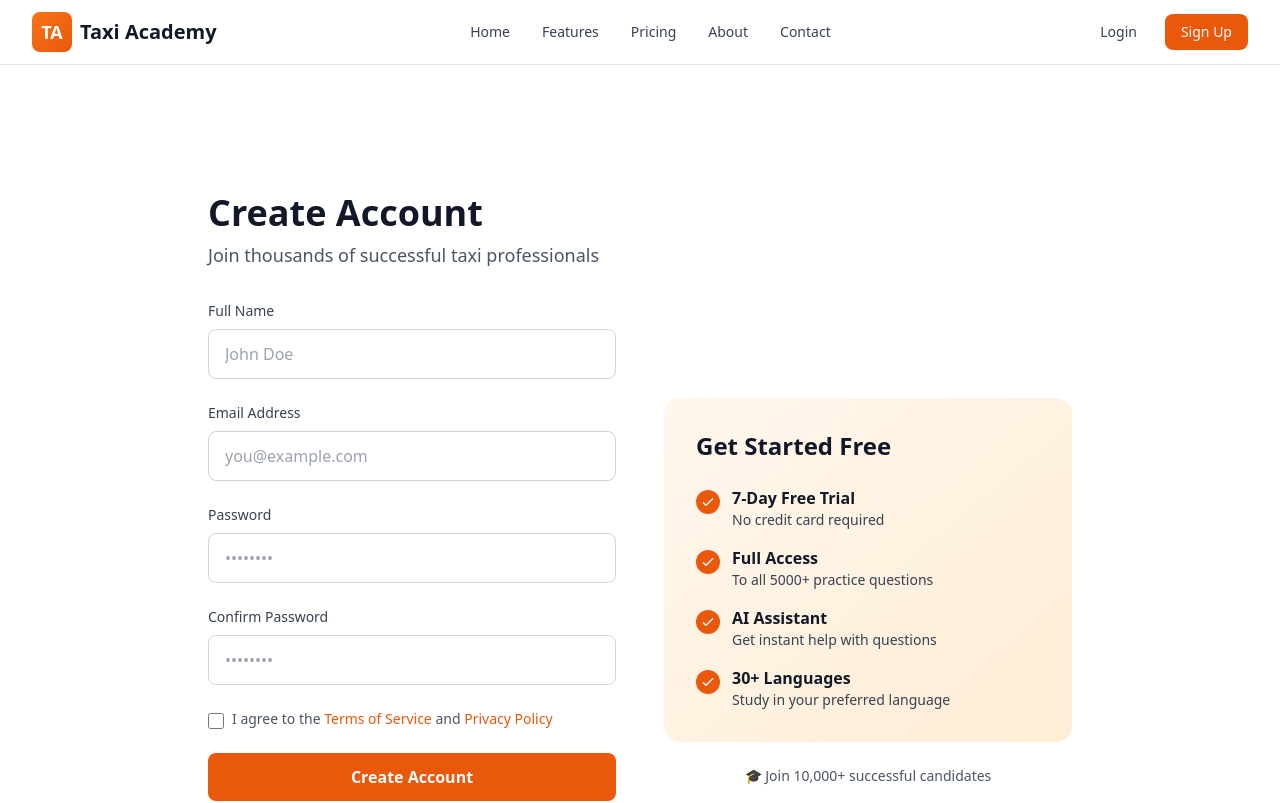
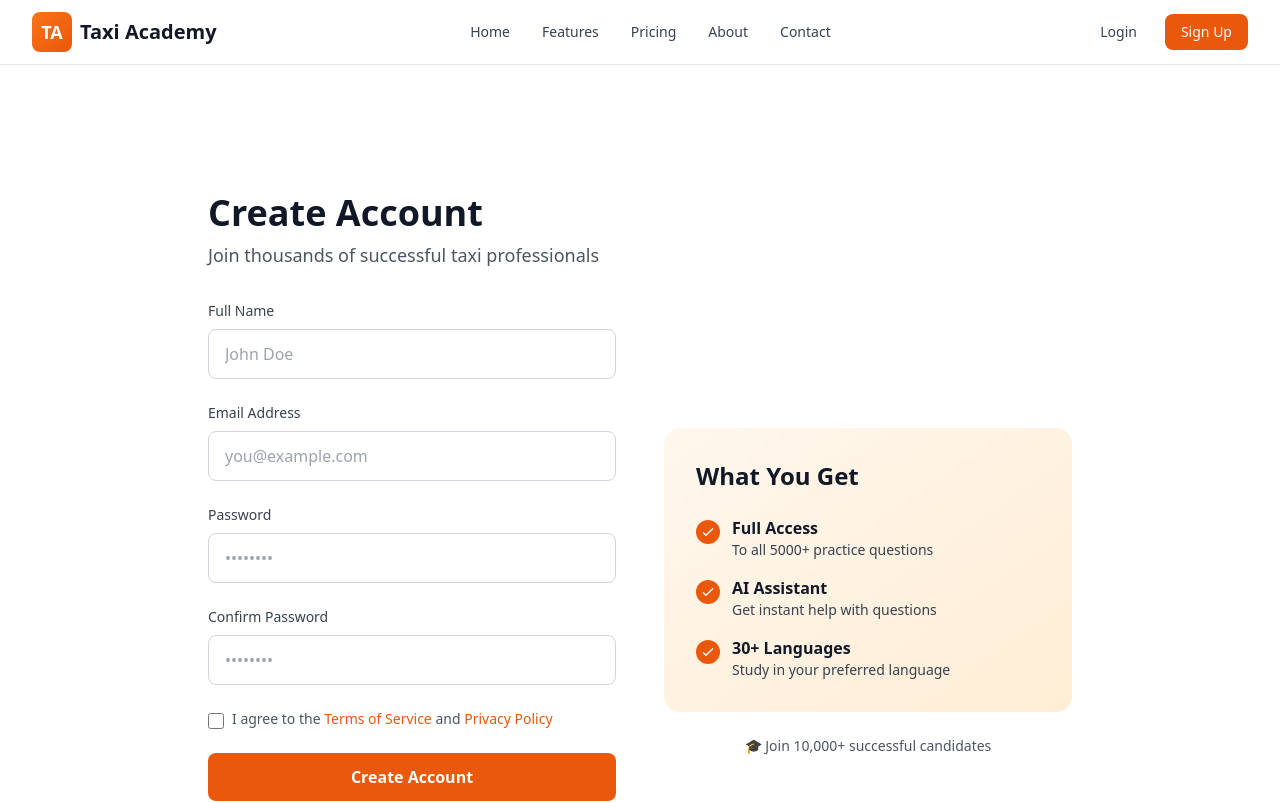
Before and after one commit to Ahmed19000810/wolverhampton-taxi-academy, a React (Vite) app: page /register in a window 1280 px wide. Shown: the top 803 px of the page. Built offline with nearby package versions, Linux system fonts and the light colour scheme.

Commit message:
Remove 7-day free trial messaging from registration page

```diff
--- a/client/pages/Register.tsx
+++ b/client/pages/Register.tsx
@@ -162,34 +162,9 @@ export default function Register() {
             <div className="space-y-6">
               <div className="bg-gradient-to-br from-orange-50 to-orange-100 dark:from-orange-900 dark:to-orange-800 rounded-2xl p-8">
                 <h3 className="text-2xl font-bold text-gray-900 dark:text-white mb-6">
-                  Get Started Free
+                  What You Get
                 </h3>
                 <ul className="space-y-4">
-                  <li className="flex items-start gap-3">
-                    <div className="w-6 h-6 bg-orange-600 rounded-full flex items-center justify-center flex-shrink-0 mt-1">
-                      <svg
-                        className="w-4 h-4 text-white"
-                        fill="none"
-                        stroke="currentColor"
-                        viewBox="0 0 24 24"
-                      >
-                        <path
-                          strokeLinecap="round"
-                          strokeLinejoin="round"
-                          strokeWidth={2}
-                          d="M5 13l4 4L19 7"
-                        />
-                      </svg>
-                    </div>
-                    <div>
-                      <p className="font-semibold text-gray-900 dark:text-white">
-                        7-Day Free Trial
-                      </p>
-                      <p className="text-gray-700 dark:text-orange-100 text-sm">
-                        No credit card required
-                      </p>
-                    </div>
-                  </li>
                   <li className="flex items-start gap-3">
                     <div className="w-6 h-6 bg-orange-600 rounded-full flex items-center justify-center flex-shrink-0 mt-1">
                       <svg
```
